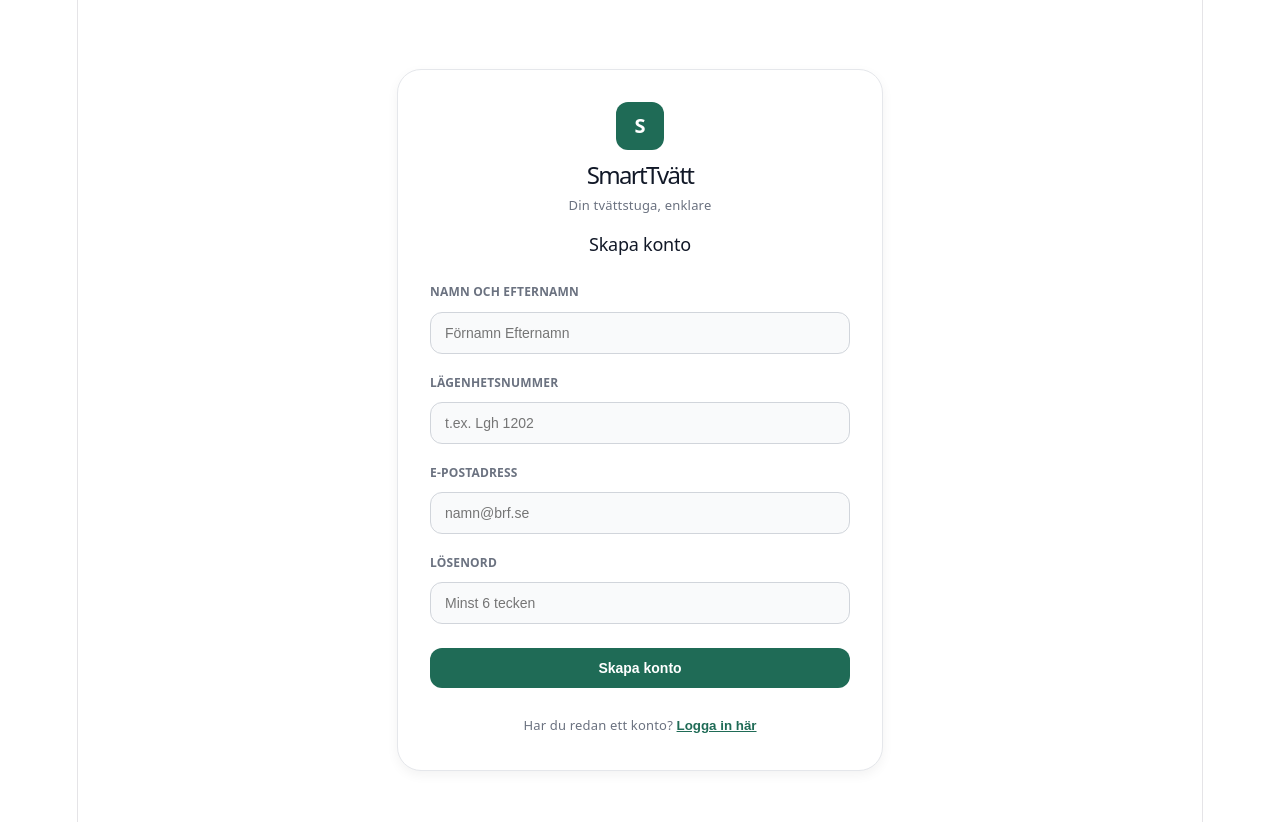
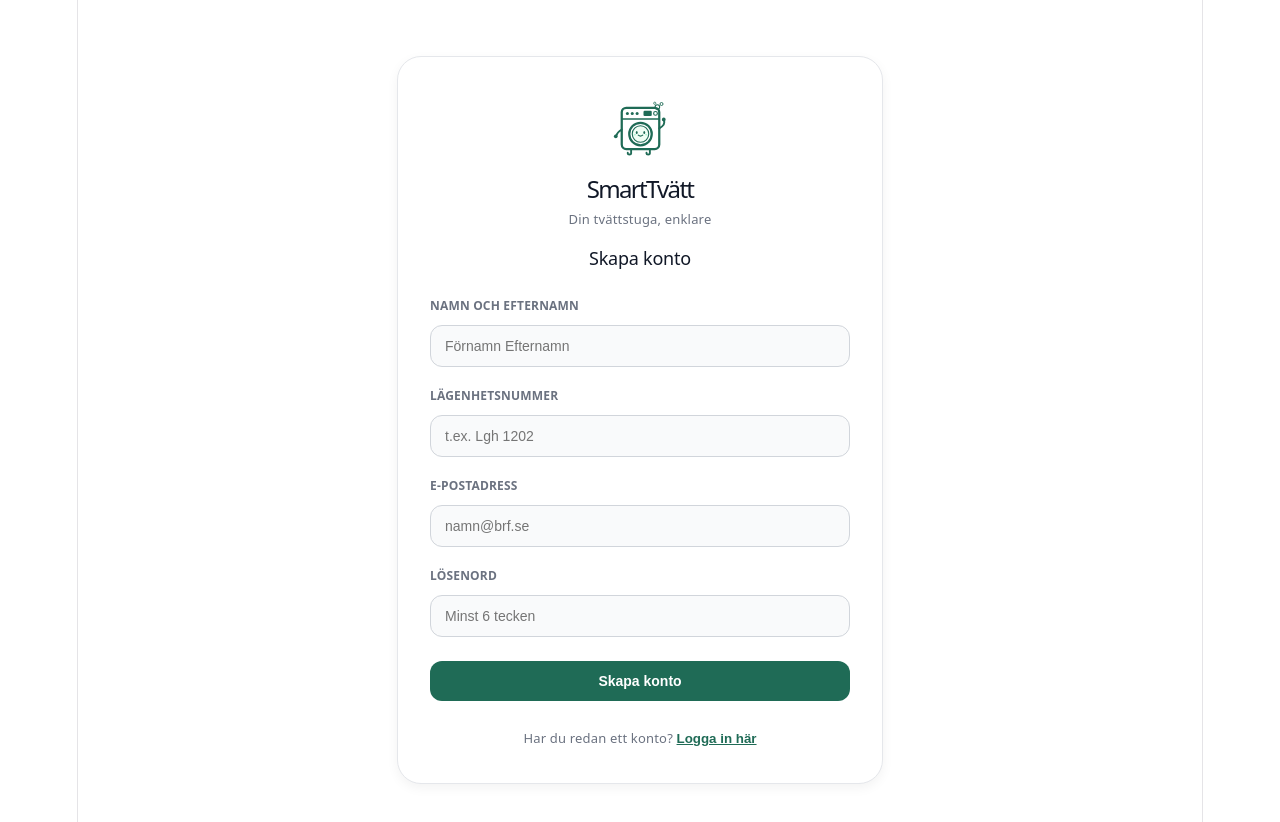
Before and after one commit to SmartTvatt/SmartTvatt, a React app in the folder Frontend/: page /register in a window 1280 px wide. Shown: the top 822 px of the page. Built offline with nearby package versions, Linux system fonts and the light colour scheme; the HTML template or start-up script is replaced by a standard one.

Commit message:
Add custom logo to login and register views

```diff
--- a/Frontend/src/components/Login.jsx
+++ b/Frontend/src/components/Login.jsx
@@ -1,5 +1,6 @@
 import { useState } from 'react';
 import { useNavigate } from 'react-router-dom';
+import logo from '../assets/logo.svg';
 
 export default function Login() {
   // Hook från react-router-dom för att navigeras mellan sidor utan sidladdning
@@ -42,22 +43,18 @@ export default function Login() {
 
         {/* Logotyp och Rubriker */}
         <div style={{ marginBottom: '24px', textAlign: 'center' }}>
-          {/* Mörkgrön ikon för SmartTvätt */}
-          <div style={{
-            width: '48px',
-            height: '48px',
-            backgroundColor: '#1F6B56', // Projektets gröna profilfärg
-            color: '#ffffff',
-            borderRadius: '12px',
-            display: 'flex',
-            alignItems: 'center',
-            justifyContent: 'center',
-            fontWeight: 'bold',
-            fontSize: '20px',
-            margin: '0 auto 12px auto'
-          }}>
-            S
-          </div>
+
+          {/* SmartTvätts maskotlogotyp */}
+          <img
+            src={logo}
+            alt="SmartTvätt Logotyp"
+            style={{
+              height: '75px',
+              width: 'auto',
+              display: 'block',
+              margin: '0 auto 12px auto'
+            }}
+        />
           <h1 style={{ fontSize: '24px', margin: '0 0 4px 0', color: '#111827' }}>SmartTvätt</h1>
           <p style={{ margin: '0 0 16px 0', fontSize: '13px', color: '#6B7280' }}>Din tvättstuga, enklare</p>
           <h2 style={{ fontSize: '18px', margin: '0', color: '#111827' }}>Välkommen tillbaka</h2>
--- a/Frontend/src/components/Register.jsx
+++ b/Frontend/src/components/Register.jsx
@@ -1,5 +1,6 @@
 import { useState } from 'react';
 import { useNavigate } from 'react-router-dom';
+import logo from '../assets/logo.svg';
 
 export default function Register() {
   // Hook för att kunna navigera tillbaka till /login
@@ -54,21 +55,18 @@ export default function Register() {
 
         {/* Logotyp och Rubriker */}
         <div style={{ marginBottom: '24px', textAlign: 'center' }}>
-          <div style={{
-            width: '48px',
-            height: '48px',
-            backgroundColor: '#1F6B56', // Projektets gröna profilfärg
-            color: '#ffffff',
-            borderRadius: '12px',
-            display: 'flex',
-            alignItems: 'center',
-            justifyContent: 'center',
-            fontWeight: 'bold',
-            fontSize: '20px',
-            margin: '0 auto 12px auto'
-          }}>
-            S
-          </div>
+
+        {/* SmartTvätts maskotlogotyp */}
+        <img
+            src={logo}
+            alt="SmartTvätt Logotyp"
+            style={{
+              height: '75px',
+              width: 'auto',
+              display: 'block',
+              margin: '0 auto 12px auto'
+        }}
+    />
           <h1 style={{ fontSize: '24px', margin: '0 0 4px 0', color: '#111827' }}>SmartTvätt</h1>
           <p style={{ margin: '0 0 16px 0', fontSize: '13px', color: '#6B7280' }}>Din tvättstuga, enklare</p>
           <h2 style={{ fontSize: '18px', margin: '0', color: '#111827' }}>Skapa konto</h2>
```
Also changed, not shown: Frontend/src/assets/logo.svg (added).
